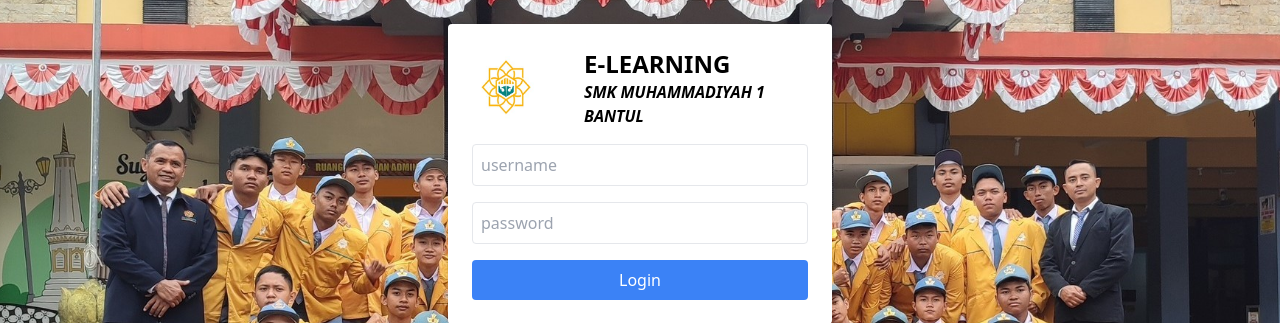
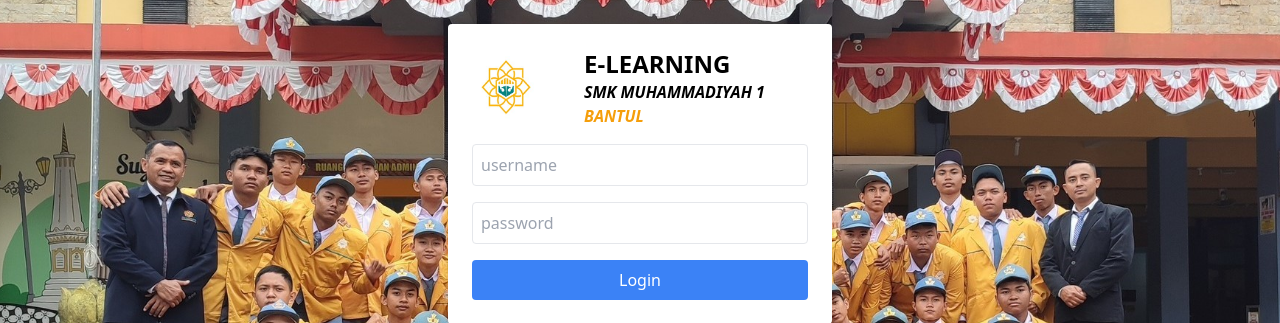
Before and after one commit to bagussatoto/e-learning-SMA, a PHP site: page /login.php in a window 1280 px wide. Shown: the part 226-549 px from the top of the page. Run offline with PHP 8.4, Linux system fonts and the light colour scheme.

Commit message:
update ajalah

```diff
--- a/public/login.php
+++ b/public/login.php
@@ -46,7 +46,7 @@ if ($_SERVER['REQUEST_METHOD'] == 'POST') {
             <img src="foto/logo-musaba.JPG" alt="logoSMK" class="w-16 h-16 mr-4">
             <div class="ml-8">
               <h2 class="text-2xl font-bold ">E-LEARNING</h2>
-                <h2 class="text-base font-bold italic">SMK MUHAMMADIYAH 1 BANTUL</h2>
+                <h2 class="text-base font-bold italic">SMK MUHAMMADIYAH 1 <span class="text-yellow-500">BANTUL</span></h2>
             </div>
           </div>
             <form method="POST" action="login.php" class="space-y-4">
```
